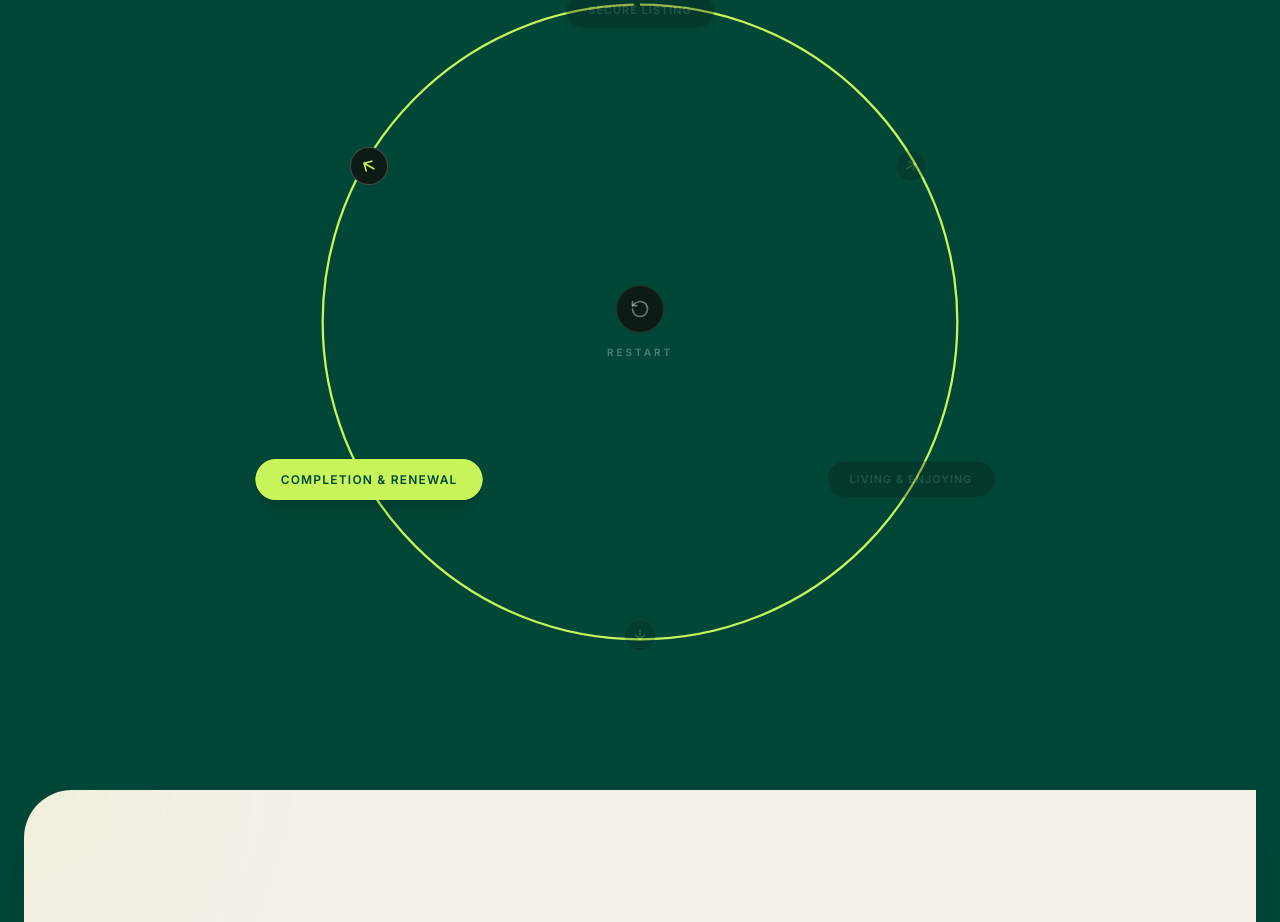
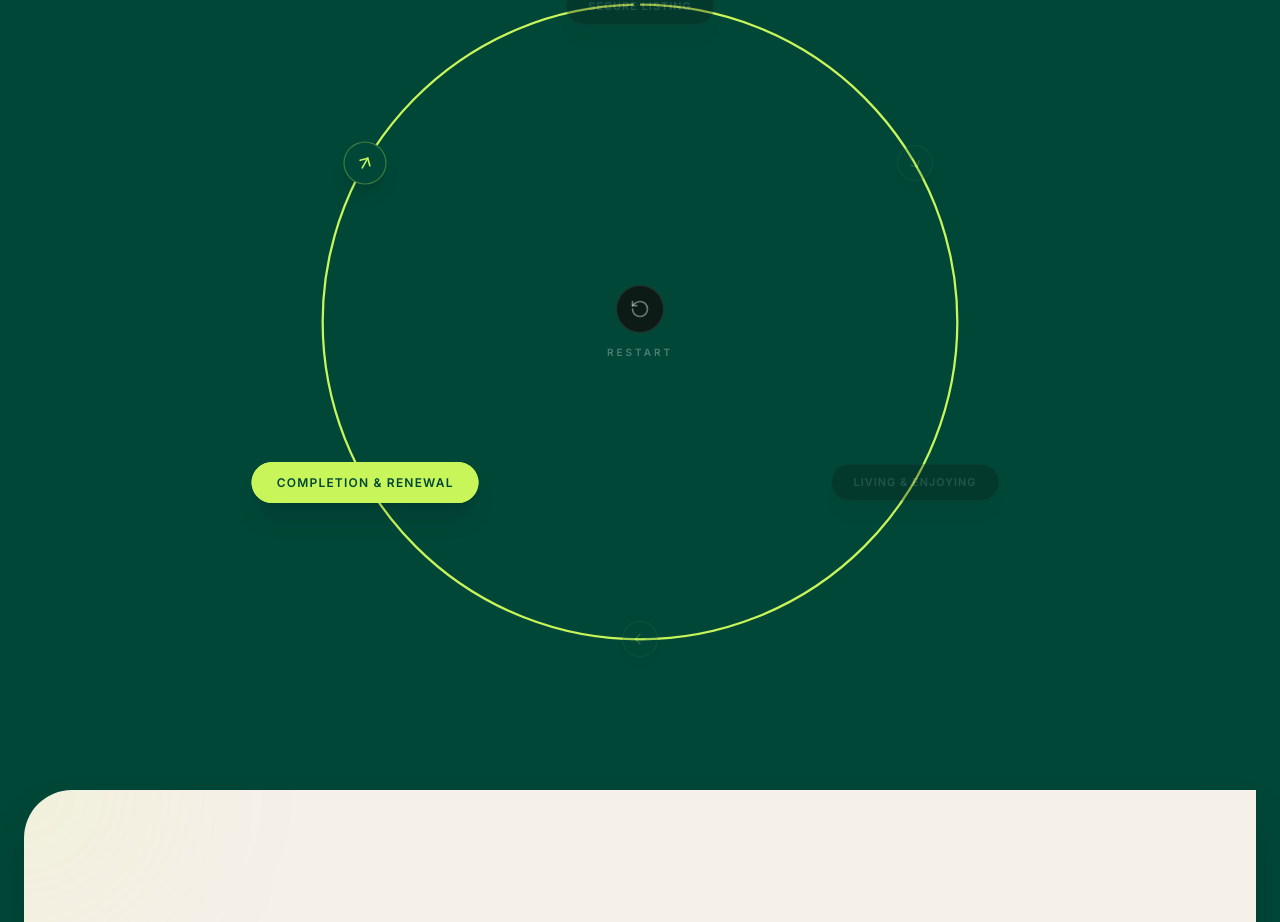
Before and after one commit to abdullahshahid836-ctrl/pakistan-property-portal, a Next.js app: page /about in a window 1280 px wide. Shown: the part 1035-1957 px from the top of the page. Built offline with nearby package versions, Linux system fonts and the light colour scheme.

Commit message:
fix: corrected arrow placements and rotational flow for property lifecycle

```diff
--- a/src/app/about/page.tsx
+++ b/src/app/about/page.tsx
@@ -74,8 +74,8 @@ const OrbitPill = ({ label, startAngle }: { label: string; startAngle: number })
 
 // LIFECYCLE PILL: For the property journey circle (Percentage-based for responsiveness)
 const LifecyclePill = ({ label, angle, active }: { label: string; angle: number; active: boolean }) => {
-  const x = Math.cos((angle * Math.PI) / 180) * 46
-  const y = Math.sin((angle * Math.PI) / 180) * 46
+  const x = Math.cos((angle * Math.PI) / 180) * 46.66
+  const y = Math.sin((angle * Math.PI) / 180) * 46.66
   return (
     <motion.div
       initial={{ opacity: 0, scale: 0.8 }}
@@ -98,8 +98,8 @@ const LifecyclePill = ({ label, angle, active }: { label: string; angle: number;
 
 // ARROW INDICATOR: Small directional icons on the path
 const ArrowIndicator = ({ angle, active }: { angle: number; active: boolean }) => {
-  const x = Math.cos((angle * Math.PI) / 180) * 46
-  const y = Math.sin((angle * Math.PI) / 180) * 46
+  const x = Math.cos((angle * Math.PI) / 180) * 46.66
+  const y = Math.sin((angle * Math.PI) / 180) * 46.66
   return (
     <motion.div
       animate={{
@@ -108,11 +108,11 @@ const ArrowIndicator = ({ angle, active }: { angle: number; active: boolean }) =
         left: `${50 + x}%`,
         top: `${50 + y}%`
       }}
-      className="absolute -translate-x-1/2 -translate-y-1/2 z-20 w-6 h-6 sm:w-8 sm:h-8 rounded-full bg-[#0D1B17] border border-white/20 flex items-center justify-center"
+      className="absolute -translate-x-1/2 -translate-y-1/2 z-20 w-7 h-7 sm:w-9 sm:h-9 rounded-full bg-[#004737] border border-[#C8F55A]/30 flex items-center justify-center shadow-lg"
     >
       <ArrowRight
         className="w-3 h-3 sm:w-4 sm:h-4 text-[#C8F55A]"
-        style={{ transform: `rotate(${angle}deg)` }}
+        style={{ transform: `rotate(${angle + 90}deg)` }}
       />
     </motion.div>
   )
```
